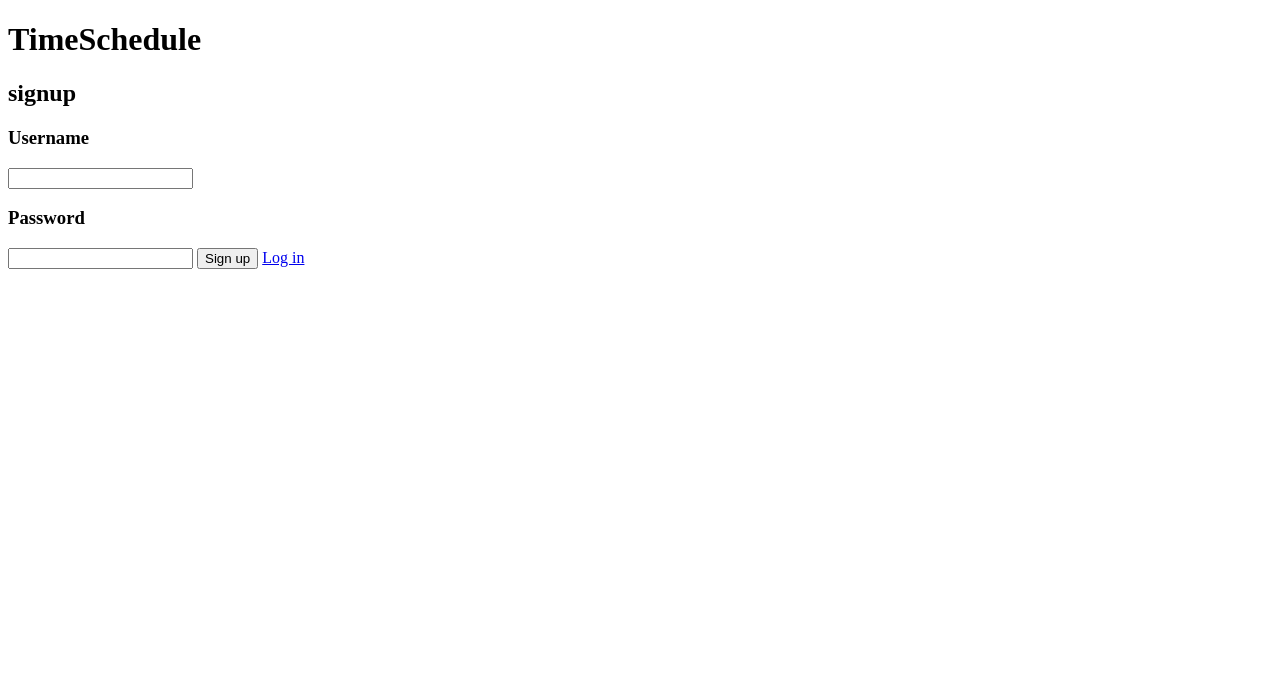
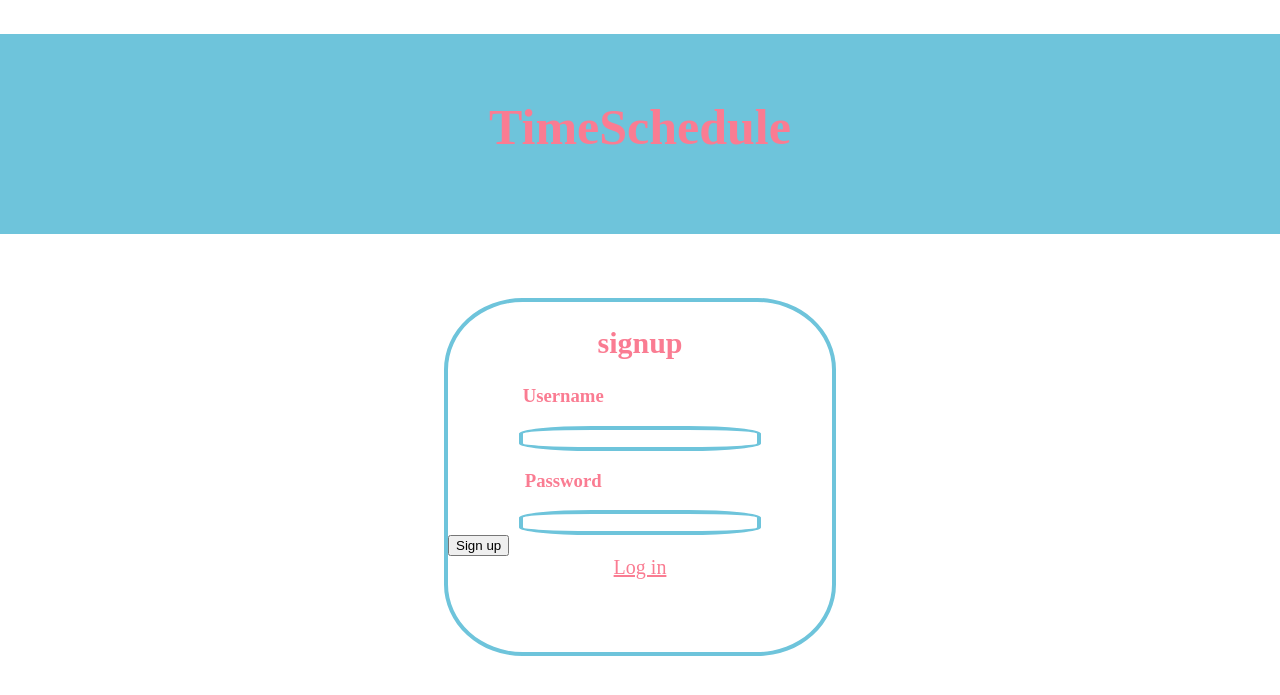
Before and after one commit to IchiharaGaku/linebot_php, a PHP site: page /views/signup.php in a window 1280 px wide. Shown: the top 695 px of the page. Run offline with PHP 8.4, Linux system fonts and the light colour scheme.

Commit message:
login-css

```diff
--- a/css/style.css
+++ b/css/style.css
@@ -0,0 +1,52 @@
+body {
+    margin: 0;
+    padding: 0;
+}
+header {
+    background-color: #6ec4db;
+    height: 200px;
+}
+
+.user_form_header {
+    padding-top: 5%;
+    color: #fa7c92;
+    text-align: center;
+    font-size: 50px;
+}
+
+.user_form {
+    margin: 5% auto;
+    width: 30%;
+    height: 350px;
+    border: 4px solid #6ec4db;
+    border-radius: 20%;
+}
+
+.form_section {
+    text-align: center;
+    margin: 0 auto 10%;
+}
+
+.form_title {
+    color: #fa7c92;
+    font-size: 30px;
+}
+
+.username_title, .email_title {
+    color: #fa7c92;
+    margin-right: 40%;
+}
+
+.user_name, .user_password {
+    width: 60%;
+    border: 4px solid #6ec4db;
+    border-radius: 30%;
+}
+.submit, .login {
+    display: block;
+    margin: 0;
+}
+.login {
+    color: #fa7c92;
+    font-size: 20px;
+}
--- a/views/index.php
+++ b/index.php
@@ -6,6 +6,6 @@
     <title>Document</title>
 </head>
 <body>
-    <script src="../main.js"></script>
+    <script src="./main.js"></script>
 </body>
 </html>
--- a/views/signup.php
+++ b/views/signup.php
@@ -1,13 +1,12 @@
 <?php require('./components/header.php') ?>
 
 <body>
+    <header>
+        <h1 class="user_form_header">TimeSchedule</h1>
+    </header>
     <div class="user_form">
-
-        <header>
-            <h1 class="user_form_header">TimeSchedule</h1>
-        </header>
-
         <form action="./" method="">
+        <div class="form_section">
             <h2 class="form_title">signup</h2>
 
             <h3 class="username_title">Username</h3>
@@ -15,11 +14,11 @@
             <h3 class="email_title">Password</h3>
             <input type="text" class="user_password">
 
-            <input type="submit" value="Sign up">
+            <input type="submit" value="Sign up" class="submit">
 
-            <a href="#">Log in</a>
+            <a href="#" class="login">Log in</a>
+        </div>
         </form>
-
     </div>
     <script src="../main.js"></script>
 
```
